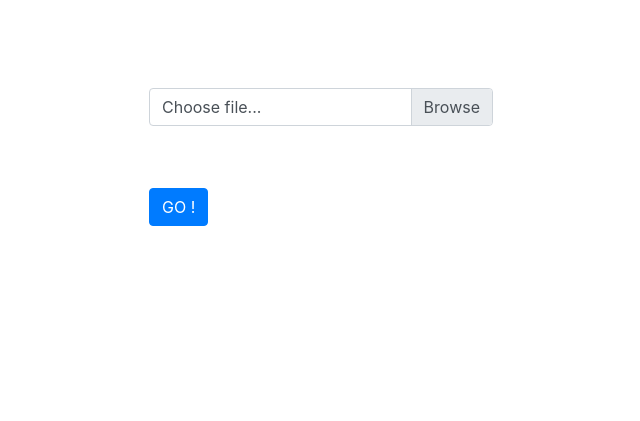
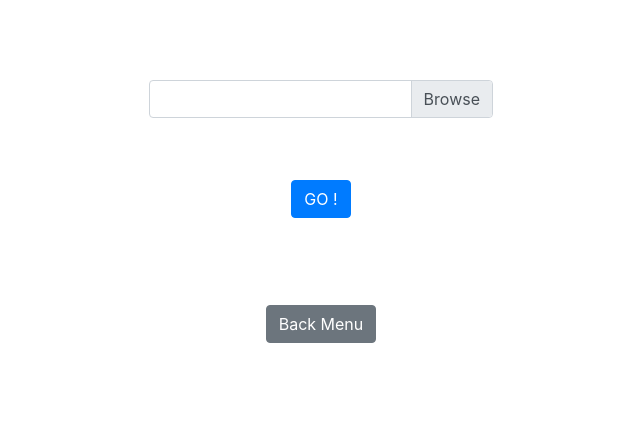
Before and after one commit to CY-Tech-NLP-DL-UC/optical-character-recognition, a Flask app: page /gimme_your_plate in a window 1280 px wide. Shown: the part 379-800 px from the top of the page, without its empty margins (319-959 px from the left). Run offline with Flask 2, Linux system fonts and the light colour scheme; some libraries are stand-ins or nearby versions.

Commit message:
page web - detection plate fonctionnel - last updates de la mise en forme

```diff
--- a/ocrapi/templates/home.html
+++ b/ocrapi/templates/home.html
@@ -19,8 +19,8 @@
 
     <div class="d-flex flex-row justify-content-center p-4">
         <div class="d-flex flex-row justify-content-around m-3">
-            <p><a href="/gimme_your_plate" type=button class="btn btn-primary m-3">Gimme your plate</a></p>
-            <p><a href="/gimme_your_letter" type=button class="btn btn-primary m-3">Gimme your letter</a></p>
+            <p><a href="/gimme_your_plate" type="button" class="btn btn-secondary mb-2">Gimme your plate</a></p>
+            <p><a href="/gimme_your_letter" type="button" class="btn btn-secondary mb-2">Gimme your letter</a></p>
         </div>
     </div>
 </body>
--- a/ocrapi/templates/license_plate.html
+++ b/ocrapi/templates/license_plate.html
@@ -23,12 +23,18 @@
         <form method=post enctype=multipart/form-data class="d-flex flex-column justify-content-around m-3" style="height: 200px;">
             <div class="custom-file">
                 <input class="custom-file-input" type=file name=file id="uploadFile">
-                <label class="custom-file-label" for="uploadFile">Choose file...</label>
+                <label class="custom-file-label" for="uploadFile"></label>
             </div>
+            <div class="d-flex flex-row justify-content-center m-3">
             <a href="/gimme_your_plate">
-            <button type=submit class="btn btn-primary"> GO !</button>
+            <button type=submit class="btn btn-primary" align="center"> GO !</button>
+            </a>
+            </div>
         </form>
+
     </div>
+
+<div class="d-flex flex-row justify-content-center p-3"> <a href="/"><button type=submit class="btn btn-secondary mb-2"> Back Menu </button></a></div>
 
 </body>
 </html>
```
Also changed, not shown: ocrapi/templates/results_plate_detection.html (+4 -4 lines).
